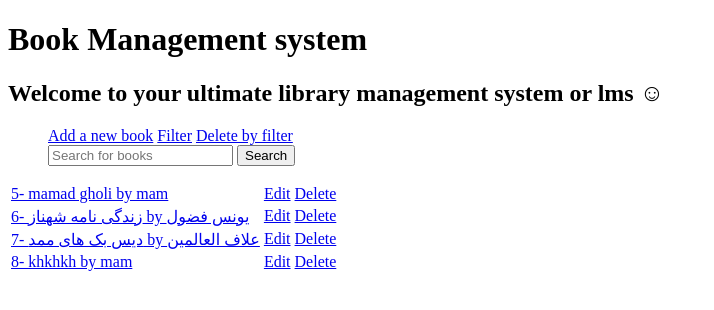
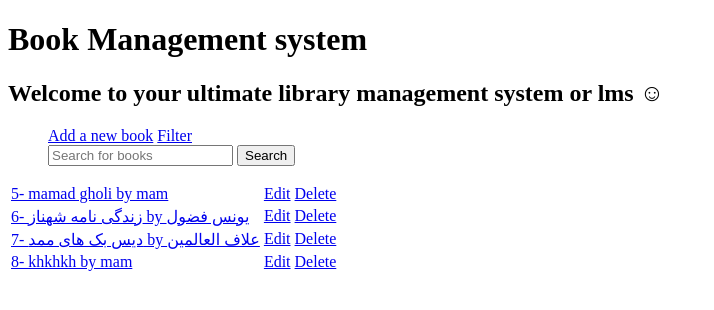
Before and after one commit to Mohammadfazel84/librarymanagementsystem, a Django app: page / in a window 1280 px wide. Shown: the top 310 px of the page, without its empty margins (0-714 px from the left). Run offline with Django 5.2, Linux system fonts and the light colour scheme; data comes from the database, SQL or seed files in the repository.

Commit message:
Update index.html

```diff
--- a/libmanagementsys/bookh/templates/index.html
+++ b/libmanagementsys/bookh/templates/index.html
@@ -10,7 +10,7 @@
 <h1>Book Management system</h1>
 <h2>Welcome to your ultimate library management system or lms ☺</h2>
 <ul>
-    <a href="/add" class="addlink">Add a new book</a> <a href="/filter" class="filterlink">Filter</a> <a href="/deletebyfilter" class="deletebyfilterlink">Delete by filter</a>
+    <a href="/add" class="addlink">Add a new book</a> <a href="/filter" class="filterlink">Filter</a>
     <div class="topnav">
         <form action="{% url 'search' %}" method="post">
             {% csrf_token %}
```
